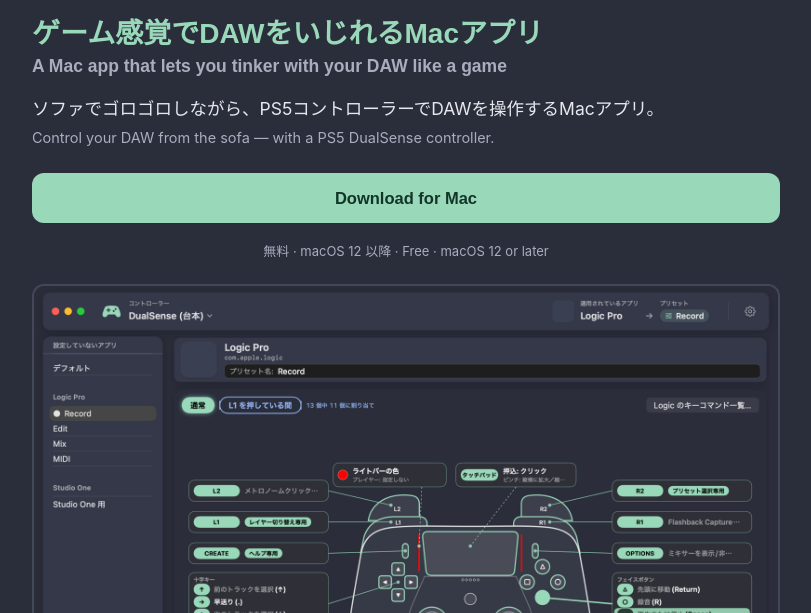
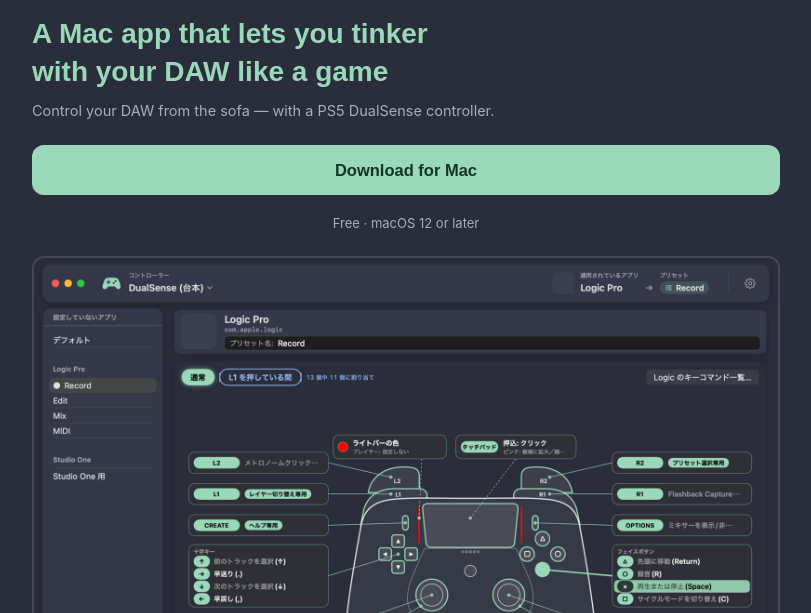
Before and after one commit to amam335345/darugoro-site, a plain HTML site: page index.html in a window 1280 px wide. Shown: the part 187-800 px from the top of the page, without its empty margins (234-1045 px from the left). Drawn offline with Linux system fonts and the light colour scheme.

Commit message:
AMA-288 ヒーローの説明文を小さくし、配布ページでは日英を出し分ける

```diff
--- a/index.html
+++ b/index.html
@@ -4,6 +4,18 @@
 <meta name="description" content="DaruGoro is a free Mac app that turns a PS5 DualSense controller into a controller for Logic Pro and Studio One. / DualSense で Mac の DAW を操作する無料のアプリ。">
 <meta name="theme-color" content="#2a2d3a">
 <link rel="icon" type="image/png" href="images/icon.png">
+<script>
+  // ヒーローの言語: 前に選んだもの → Mac の言語（日本語なら日本語、それ以外は英語）
+  (function () {
+    var lang = null;
+    try { lang = localStorage.getItem('heroLang'); } catch (e) {}
+    if (lang !== 'ja' && lang !== 'en') {
+      var list = navigator.languages && navigator.languages.length ? navigator.languages : [navigator.language || ''];
+      lang = /^ja/i.test(list[0] || '') ? 'ja' : 'en';
+    }
+    if (lang === 'en') document.documentElement.classList.add('hero-en');
+  })();
+</script>
 <style>
 /* 色はアプリの既定のテーマ（ロゴの紺グレー × ミント）に合わせる。真っ黒・真っ白は使わない */
 :root{color-scheme:dark;
@@ -32,10 +44,11 @@ header nav a{color:var(--muted);text-decoration:none}
 .hero h1{font-size:clamp(46px,13vw,84px);line-height:1.02;margin:0;letter-spacing:-.01em}
 /* 名前 → キャッチ（惹く）→ 説明文（何のアプリかを補う） */
 .hero .catch{font-family:ui-rounded,"SF Pro Rounded","Hiragino Maru Gothic ProN","Hiragino Sans","Noto Sans JP",sans-serif;font-weight:700;font-size:clamp(21px,5.8vw,28px);line-height:1.35;color:var(--mint);margin:18px 0 0}
-.hero .catch:not(.en) span{display:inline-block} /* 句の途中で折り返さない */
-.hero .catch.en{font-size:clamp(15px,4.2vw,17.5px);color:var(--muted);font-weight:600;margin-top:2px}
-.hero .tag{font-size:clamp(15.5px,4.2vw,17.5px);margin:16px 0 0}
-.hero .tag.en{color:var(--muted);font-size:14.5px;margin-top:2px}
+.hero .catch span{display:inline-block} /* 句の途中で折り返さない */
+.hero .catch{text-wrap:balance} /* 折り返すときは行の長さを揃える */
+.hero .tag{font-size:14.5px;color:var(--muted);margin:8px 0 0}
+/* ヒーローは片方の言語だけ出す。Mac の言語で決め、上の「日本語／English」で切り替える */
+html.hero-en .hero [data-hero="ja"],html:not(.hero-en) .hero [data-hero="en"]{display:none}
 .btn{display:inline-flex;align-items:center;justify-content:center;min-height:50px;padding:0 24px;border-radius:12px;font-weight:700;font-size:16.5px;text-decoration:none;border:2px solid transparent}
 .btn.mint{background:var(--mint);color:var(--mint-ink)}
 .hero .btn.mint{width:100%;margin:22px 0 4px}
@@ -104,12 +117,13 @@ footer a{color:var(--muted)}
 
 <div class="hero" id="top">
   <div class="mark"><img src="images/icon.png" width="96" height="96" alt="DaruGoro app icon"><h1>DaruGoro</h1></div>
-  <p class="catch"><span>ゲーム感覚で</span><span>DAWをいじれる</span><span>Macアプリ</span></p>
-  <p class="catch en" lang="en">A Mac app that lets you tinker with your DAW like a game</p>
-  <p class="tag">ソファでゴロゴロしながら、PS5コントローラーでDAWを操作するMacアプリ。</p>
-  <p class="tag en" lang="en">Control your DAW from the sofa — with a PS5 DualSense controller.</p>
+  <p class="catch" data-hero="ja"><span>ゲーム感覚で</span><span>DAWをいじれる</span><span>Macアプリ</span></p>
+  <p class="catch" data-hero="en" lang="en">A Mac app that lets you tinker with your DAW like a game</p>
+  <p class="tag" data-hero="ja">ソファでゴロゴロしながら、PS5コントローラーでDAWを操作するMacアプリ。</p>
+  <p class="tag" data-hero="en" lang="en">Control your DAW from the sofa — with a PS5 DualSense controller.</p>
   <a class="btn mint" href="https://github.com/amam335345/darugoro-site/releases/latest/download/DaruGoro.dmg" lang="en">Download for Mac</a>
-  <p class="note">無料 · macOS 12 以降 · Free · macOS 12 or later</p>
+  <p class="note" data-hero="ja">無料 · macOS 12 以降</p>
+  <p class="note" data-hero="en" lang="en">Free · macOS 12 or later</p>
   <div class="shot"><img src="images/main-window.png" width="1600" height="1030" alt="DaruGoro settings window showing a Logic Pro preset: each controller button is labelled with the shortcut it sends."></div>
 </div>
 
@@ -345,6 +359,15 @@ footer a{color:var(--muted)}
       });
     });
   });
+  // 上の「日本語／English」で、ヒーローの言語も切り替える
+  document.querySelectorAll('header nav a').forEach(function (a) {
+    a.addEventListener('click', function () {
+      var en = a.getAttribute('hreflang') === 'en';
+      document.documentElement.classList.toggle('hero-en', en);
+      try { localStorage.setItem('heroLang', en ? 'en' : 'ja'); } catch (e) {}
+    });
+  });
+
   // 目盛り: 今見ているトラックの番号を光らせる。
   // 目盛りのすぐ下まで来たトラックを「今」とする。押した番号は、そのトラックが目盛りの下にある間はそのまま光らせる
   // （短いトラックはページの終わりで上まで来ないため）
```
Also changed, not shown: 1 other file.
